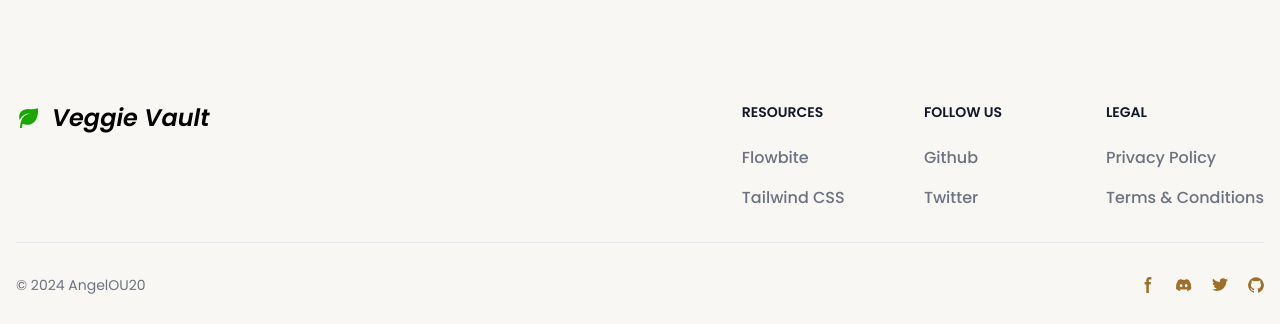
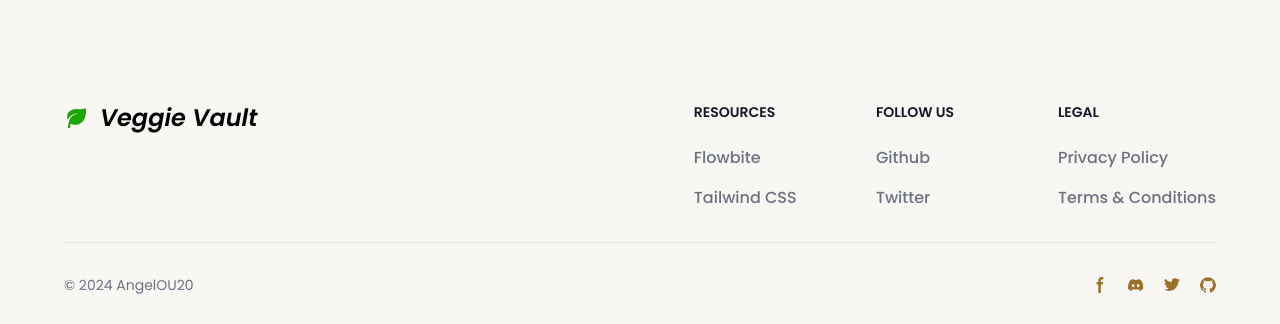
Before and after one commit to AngelOU20/veggievault-frontend, a React (Vite) app: page / in a window 1280 px wide. Shown: the part 3158-3482 px from the top of the page. Built offline with nearby package versions, Linux system fonts and the light colour scheme; no server answers.

Commit message:
add padding to footer

```diff
--- a/src/components/Footer.jsx
+++ b/src/components/Footer.jsx
@@ -2,7 +2,7 @@ import { BiSolidLeaf } from 'react-icons/bi';
 
 export const Footer = () => {
   return (
-    <footer className="bg-primary">
+    <footer className="bg-primary px-6 md:px-12">
       <div className="p-4 py-6 lg:py-8">
         <div className="md:flex md:justify-between">
           <div className="mb-6 md:mb-0">
```
